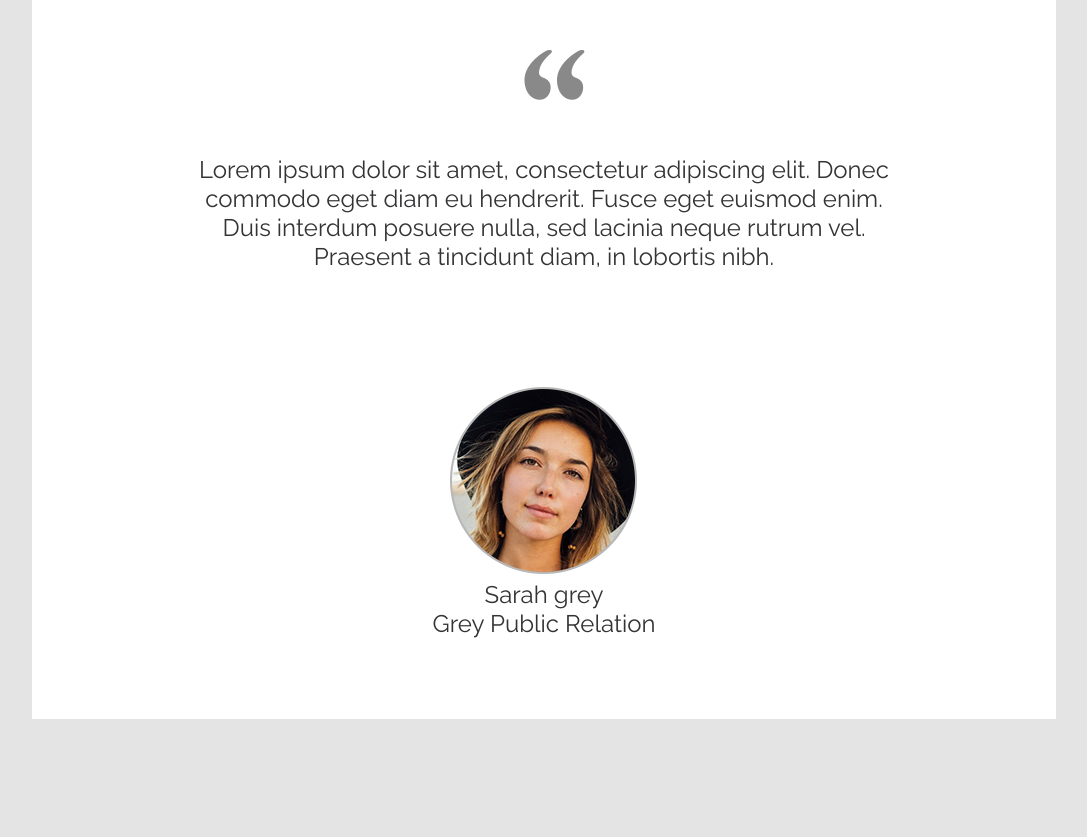
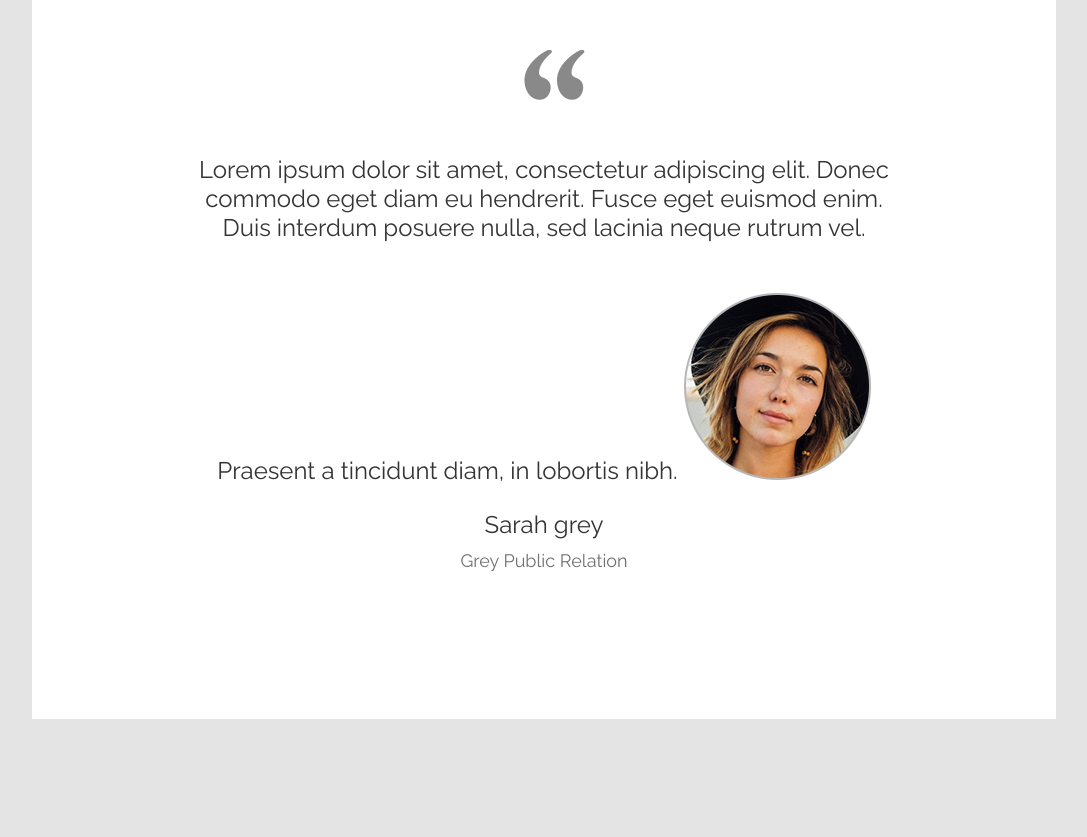
Before and after one commit to Dobrohotova/medhyatrops, a PHP site: page / in a window 1280 px wide; the page is wider, and only the part inside the window is pictured. Shown: the part 4881-5718 px from the top of that part, without its empty margins (96-1183 px from the left). Run offline with PHP 8.4, Linux system fonts and the light colour scheme; some libraries are stand-ins or nearby versions.

Commit message:
testemonials done

```diff
--- a/index.php
+++ b/index.php
@@ -9,7 +9,6 @@
 	<meta name="viewport" content="">
 
 	<link href="https://fonts.googleapis.com/css?family=Oswald:300,400,500,600,700|Raleway:300,400,600,700" rel="stylesheet">
-	<link href="styles/font-awesome.min.css" rel="stylesheet">
 
 	<link rel="stylesheet" href="plugins/slider-pro-master/dist/css/slider-pro.min.css">
 
@@ -199,16 +198,9 @@
 			<div class="testemonials_all">
 				<img class="testemonial_sign" src="media/images/navodnici.png">
 				<p class="testemonial_p">Lorem ipsum dolor sit amet, consectetur adipiscing elit. Donec commodo eget diam eu hendrerit. Fusce eget euismod enim. Duis interdum posuere nulla, sed lacinia neque rutrum vel. Praesent a tincidunt diam, in lobortis nibh.
-				<br/>
-				<br/>
-				<br/>
-				<br/>
-				<br/>
 				<img class="testemonial_img" src="media/images/testemonial1.png">
-				<br/>
-				<span>Sarah grey</span>
-				<br/>
-				<span>Grey Public Relation</span>
+				<span class="testemonial_ime">Sarah grey</span>
+				<span class="testemonial_firma">Grey Public Relation</span>
 				</p>
 				<!-- <p class="testemonial_ime"></p>
 				<p class="testemonial_firma"></p> -->
--- a/styles/index.css
+++ b/styles/index.css
@@ -486,9 +486,12 @@ a {
 		.testemonial_img {
 /*			margin: 1% 45% 2% 45%;*/
 			display: inline-block;
+			margin: 7% auto 0 auto;
 		}
 
 		.testemonial_ime {
+			margin-top: 3%;
+			display: block;
 			font-family: 'Raleway', sans-serif;
 			text-align: center;
 			font-size: 24px;
@@ -498,6 +501,7 @@ a {
 		}
 
 		.testemonial_firma {
+			display: block;
 			font-family: 'Raleway', sans-serif;
 			text-align: center;
 			font-size: 18px;
```
